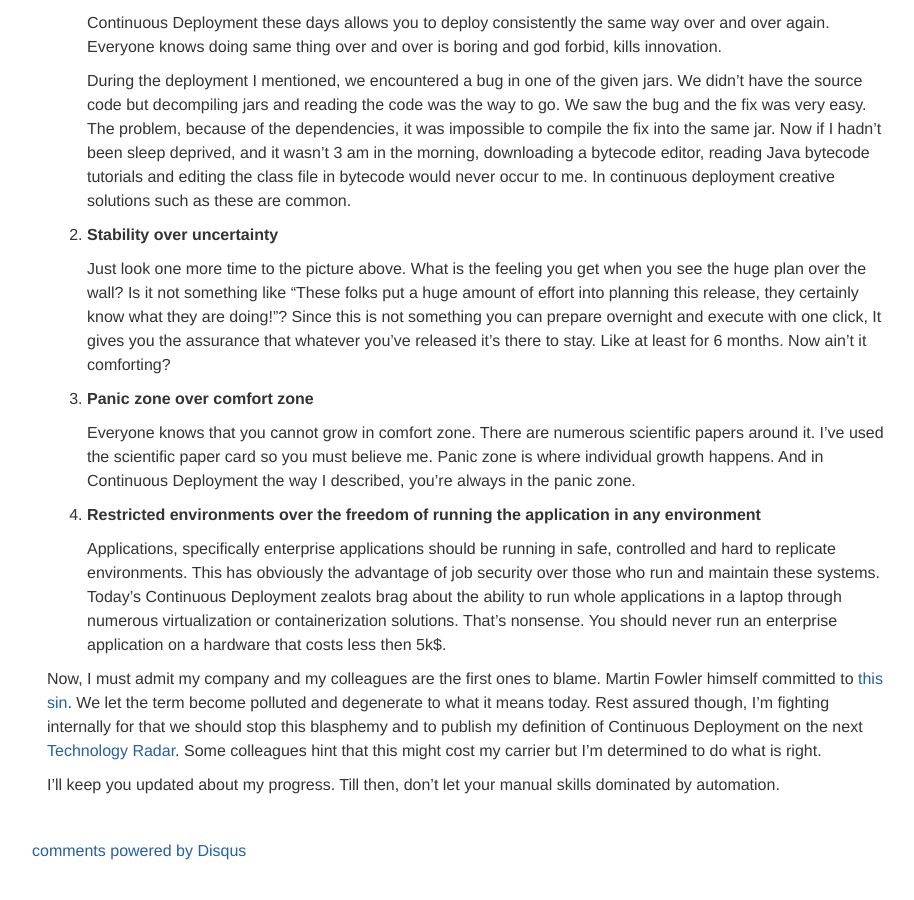
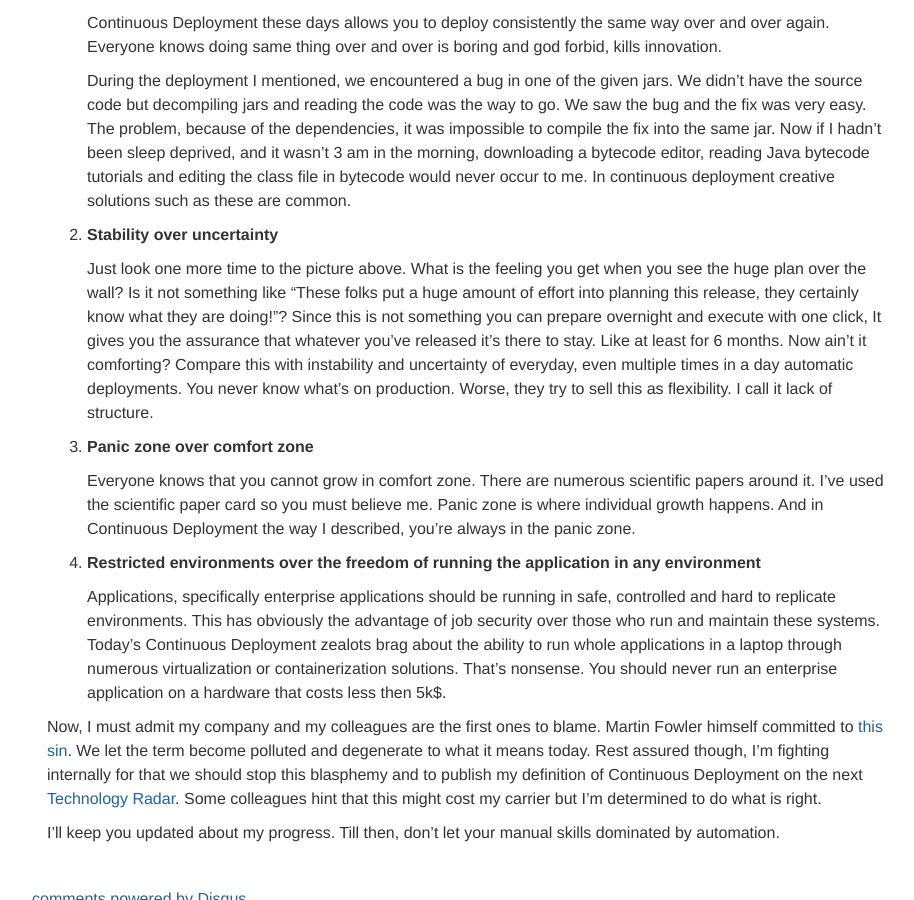
Before and after one commit to selimober/selimober.github.io, a Jekyll site: the page built from _posts/2015-05-11-saving-continuous-deployment.md, in a window 1280 px wide and 900 px high, scrolled down 1381 px. Shown: the whole window, without its empty margins (218-1132 px from the left). Built offline with Jekyll 4.4.1, drawn with Linux system fonts in a browser that asks for light colours; some web fonts are replaced; Markdown is read by kramdown in place of the engine named in the settings; comment, search, counter and statistics services are not loaded; before the commit the page ends 2244 px from its top, so only the background shows below that.

Commit message:
Clarified stability over uncertainty part

```diff
--- a/_posts/2015-05-11-saving-continuous-deployment.md
+++ b/_posts/2015-05-11-saving-continuous-deployment.md
@@ -32,7 +32,7 @@ So, __we value__:
 
 2. __Stability over uncertainty__
 
-	Just look one more time to the picture above. What is the feeling you get when you see the huge plan over the wall? Is it not something like "These folks put a huge amount of effort into planning this release, they certainly know what they are doing!"? Since this is not something you can prepare overnight and execute with one click, It gives you the assurance that whatever you've released it's there to stay. Like at least for 6 months. Now ain't it comforting?
+	Just look one more time to the picture above. What is the feeling you get when you see the huge plan over the wall? Is it not something like "These folks put a huge amount of effort into planning this release, they certainly know what they are doing!"? Since this is not something you can prepare overnight and execute with one click, It gives you the assurance that whatever you've released it's there to stay. Like at least for 6 months. Now ain't it comforting? Compare this with instability and uncertainty of everyday, even multiple times in a day automatic deployments. You never know what's on production. Worse, they try to sell this as flexibility. I call it lack of structure.
 
 3. __Panic zone over comfort zone__
 
```
